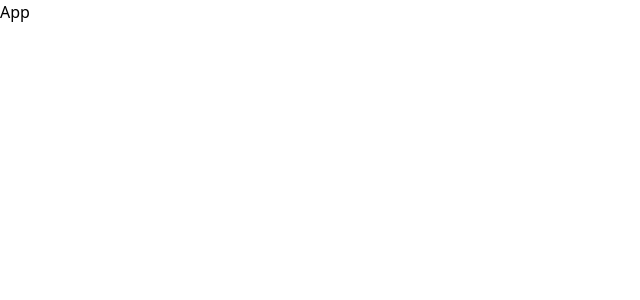
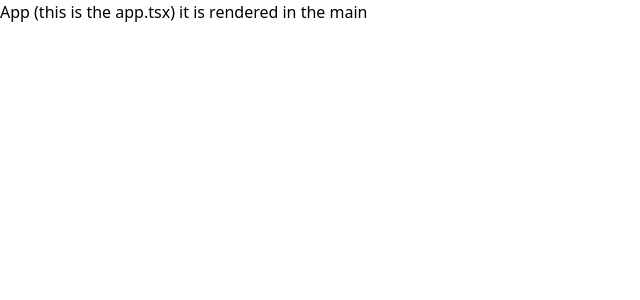
Before and after one commit to Timelaying/SMCL, a React (Vite) app: page / in a window 1280 px wide. Shown: the top 300 px of the page, without its empty margins (0-640 px from the left). Built offline with nearby package versions, Linux system fonts and the light colour scheme.

Commit message:
minor changes

```diff
--- a/src/App.tsx
+++ b/src/App.tsx
@@ -3,7 +3,7 @@ import React from 'react'
 
 const App = () => {
   return (
-    <div>App</div>
+    <div>App (this is the app.tsx) it is rendered in the main</div>
   )
 }
 
```
